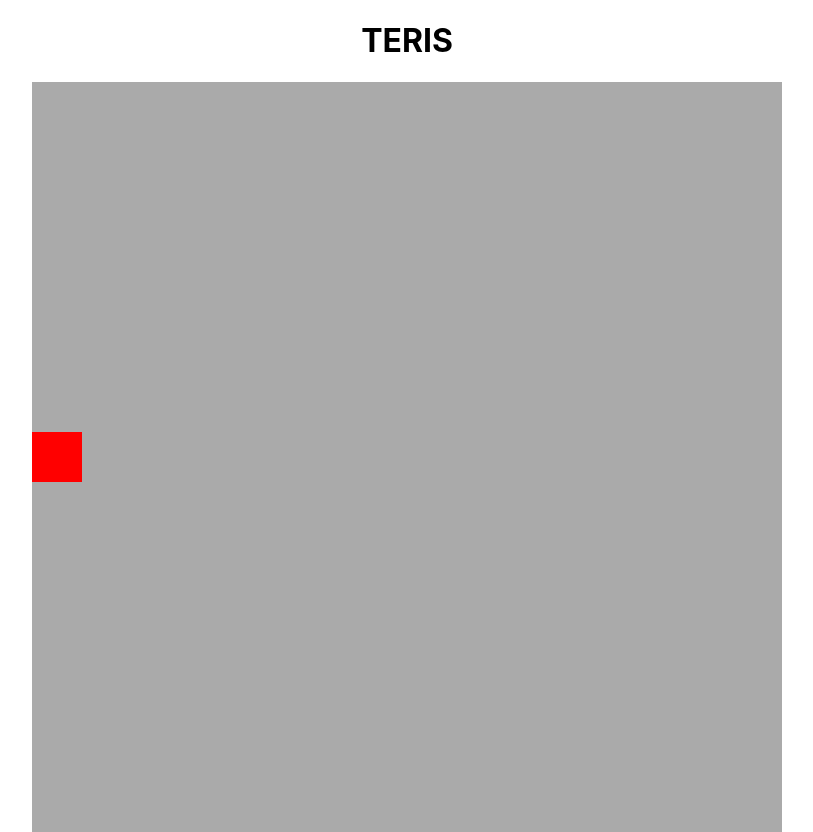
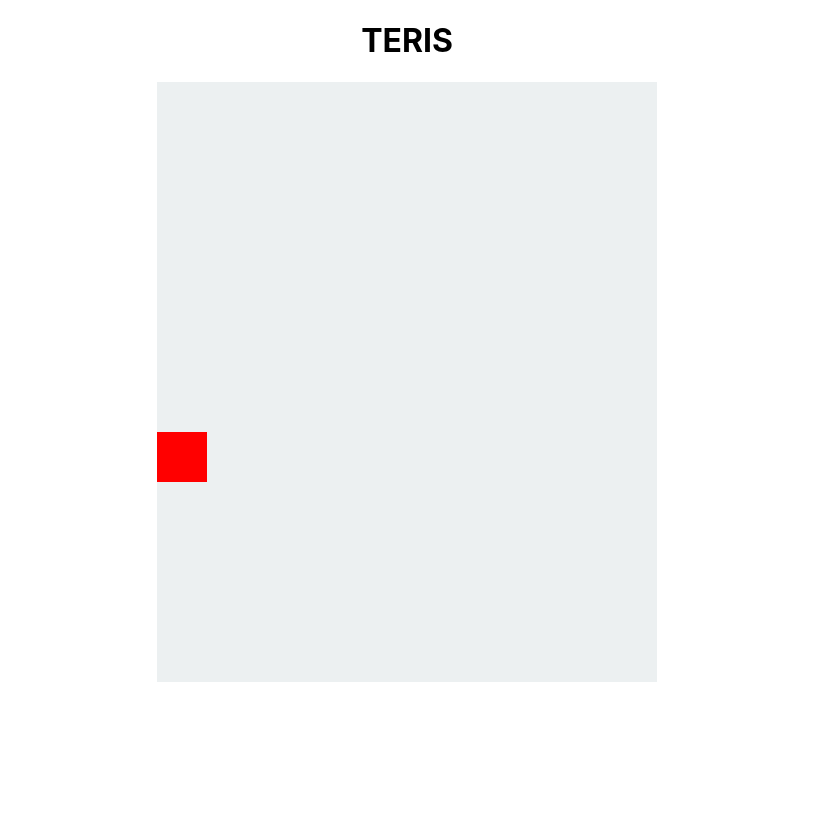
Before and after one commit to phongnguyenhh1996/react-teris, a React (Create React App) app: page / in a window 1280 px wide. Shown: the whole page, without its empty margins (233-1046 px from the left). Built offline with nearby package versions, Linux system fonts and the light colour scheme.

Commit message:
add cell transition, change main board background...

```diff
--- a/src/App.js
+++ b/src/App.js
@@ -2,25 +2,33 @@ import React, { useState, useEffect } from 'react';
 import MainBoard from "./components/MainBoard";
 import './App.css';
 
+const gameSettings = {
+  cellSize: 50,
+  columns: 10,
+  rows: 12
+}
+
 function App() {
-  const [gameSettings] = useState({
-    cellSize: 50,
-    columns: 15,
-    rows: 15
-  })
   const [cellPosition, setCellPosition] = useState([
     {
       top: 0,
-      left: 0
+      left: 0,
+      isFalling: true
     }
   ])
-  console.log(cellPosition);
 
   useEffect(() => {
     const cellFallHandle = setInterval(() => {
       const newCellPosition = [];
-      cellPosition.forEach(cellPosition => {
-        newCellPosition.push({...cellPosition, top: cellPosition.top + 1 < gameSettings.rows ? cellPosition.top + 1 : cellPosition.top})
+      cellPosition.forEach(cell => {
+        const newCell = {...cell}
+        const isBottomToched = cell.top + 1 >= gameSettings.rows
+        if (isBottomToched) {
+          newCell.isFalling = false
+        } else {
+          newCell.top += 1
+        }
+        newCellPosition.push(newCell)
       })
       setCellPosition(newCellPosition)
     }, 1000);
@@ -28,6 +36,7 @@ function App() {
       clearInterval(cellFallHandle)
     };
   }, [cellPosition])
+
   return (
     <div className="App">
       <h1>TERIS</h1>
--- a/src/components/MainBoard/mainBoard.styled.js
+++ b/src/components/MainBoard/mainBoard.styled.js
@@ -4,7 +4,7 @@ const MainBoard = styled.div`
   width: ${(props) => props.cellSize*props.columns}px;
   height: ${(props) => props.cellSize*props.rows}px;
   position: relative;
-  background-color: #aaa;
+  background-color: #ECF0F1;
   margin: auto;
 `
 
@@ -17,6 +17,7 @@ const MainBoard__cell = styled.div`
   right: ${(props) => props.position.right && props.position.right*props.cellSize}px;
   bottom: ${(props) => props.position.bottom && props.position.bottom*props.cellSize}px;
   background-color: red;
+  transition: all .3s ease;
 `
 
 export default {
```
